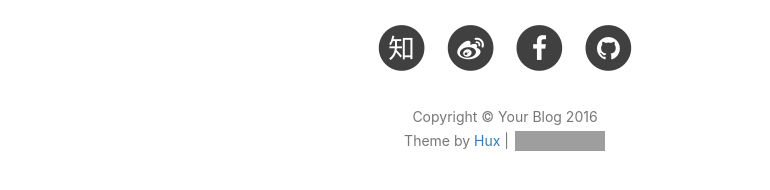
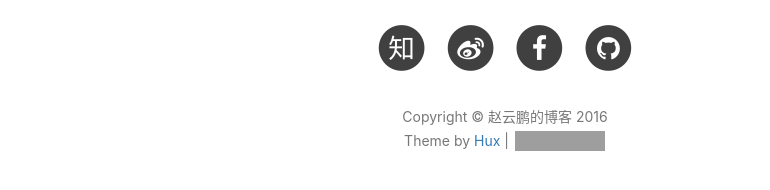
Before and after one commit to SilverBulletZyp/SilverBulletZyp.github.io, a Jekyll site: the page built from index.html, in a window 1280 px wide and 900 px high, scrolled down 1090 px. Shown: the part 655-845 px from the top of the window, without its empty margins (135-905 px from the left). Built offline with Jekyll 4.4.1, drawn with Linux system fonts in a browser that asks for light colours; nearby versions of some CDN libraries; the list of posts is cut into pages by our own code; comment, search, counter and statistics services are not loaded; some of the changed text lies outside the part shown; grey boxes are pictures that could not be loaded.

Commit message:
no message

```diff
--- a/_config.yml
+++ b/_config.yml
@@ -1,11 +1,11 @@
 # Site settings
-title: Your Blog
-SEOTitle: 你的博客 | Your Blog
+title: 赵云鹏的博客
+SEOTitle: 赵云鹏的博客-Zyp Blog
 header-img: img/home-bg.jpg
-email: huxpro@gmail.com
-description: ""
+email: 807536782@qq.com
+description: "Cool blog"
 keyword: ""
-url: "http://huangxuan.me"              # your host, for absolute URL
+url: "http://silverbulletzyp.github.io."               # your host, for absolute URL
 baseurl: ""                             # for example, '/blog' if your blog hosted on 'host/blog'
 
 
```
